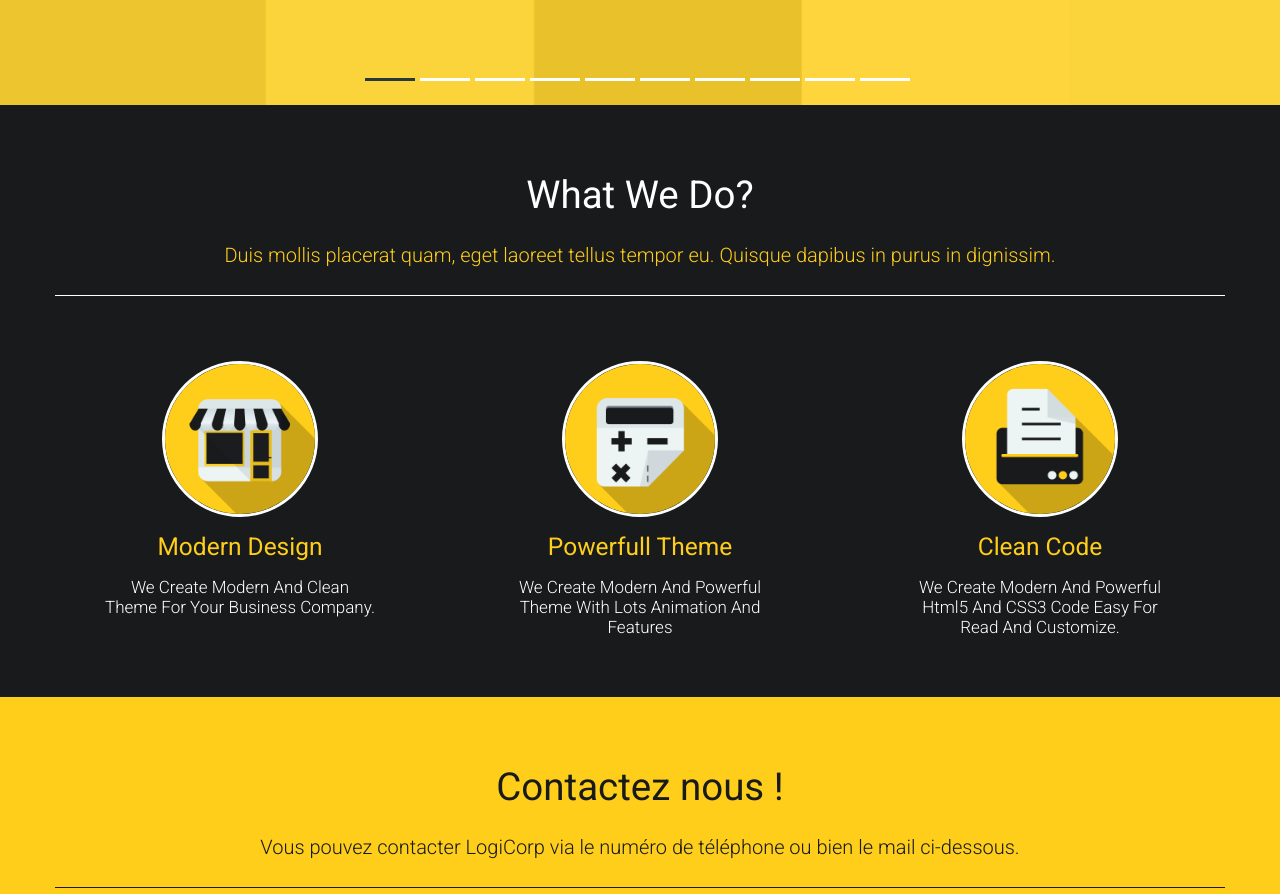
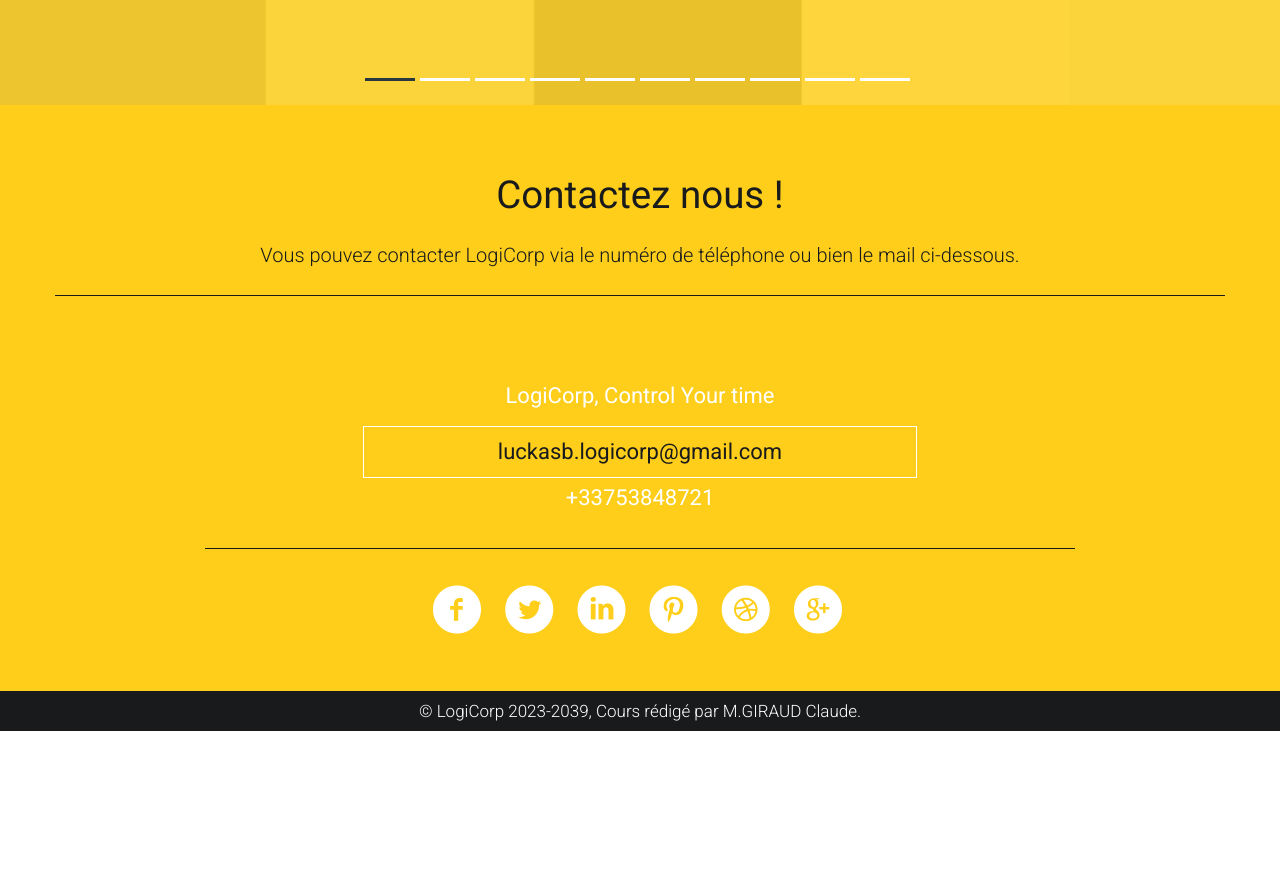
Before and after one commit to LogiGroup-official/chimie_1tsciel_C3_V2, a plain HTML site: page index.html in a window 1280 px wide. Shown: the part 517-1411 px from the top of the page. After the commit the page ends 1248 px from the top, so only its background shows below. Drawn offline with Linux system fonts and the light colour scheme; some packages are replaced by stand-ins of ours.

Commit message:
Update index.html

```diff
--- a/index.html
+++ b/index.html
@@ -179,49 +179,6 @@
             </div>
         </div>
         <!-- End home section -->
-        <!-- Service section start -->
-        <div class="section primary-section" id="service">
-            <div class="container">
-                <!-- Start title section -->
-                <div class="title">
-                    <h1>What We Do?</h1>
-                    <!-- Section's title goes here -->
-                    <p>Duis mollis placerat quam, eget laoreet tellus tempor eu. Quisque dapibus in purus in dignissim.</p>
-                    <!--Simple description for section goes here. -->
-                </div>
-                <div class="row-fluid">
-                    <div class="span4">
-                        <div class="centered service">
-                            <div class="circle-border zoom-in">
-                                <img class="img-circle" src="images/Service1.png" alt="service 1">
-                            </div>
-                            <h3>Modern Design</h3>
-                            <p>We Create Modern And Clean Theme For Your Business Company.</p>
-                        </div>
-                    </div>
-                    <div class="span4">
-                        <div class="centered service">
-                            <div class="circle-border zoom-in">
-                                <img class="img-circle" src="images/Service2.png" alt="service 2" />
-                            </div>
-                            <h3>Powerfull Theme</h3>
-                            <p>We Create Modern And Powerful Theme With Lots Animation And Features</p>
-                        </div>
-                    </div>
-                    <div class="span4">
-                        <div class="centered service">
-                            <div class="circle-border zoom-in">
-                                <img class="img-circle" src="images/Service3.png" alt="service 3">
-                            </div>
-                            <h3>Clean Code</h3>
-                            <p>We Create Modern And Powerful Html5 And CSS3 Code Easy For Read And Customize.</p>
-                        </div>
-                    </div>
-                </div>
-            </div>
-        </div>
-        <!-- Service section end -->
-
 
         <!-- Contact section start -->
         <div id="contact" class="contact">
```
